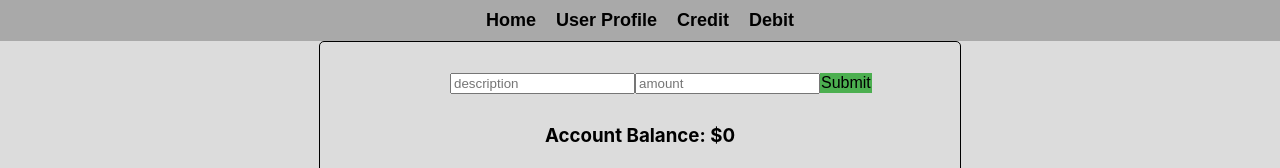
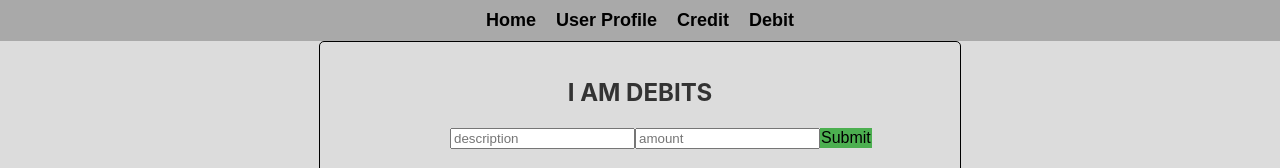
Before and after one commit to Hikhal/BankApp, a React (Create React App) app in the folder bankapp/: page /debit in a window 1280 px wide. Shown: the top 168 px of the page. Built offline with nearby package versions, Linux system fonts and the light colour scheme; no server answers.

Commit message:
title added in debit.jsx

```diff
--- a/bankapp/src/components/debit.jsx
+++ b/bankapp/src/components/debit.jsx
@@ -63,6 +63,7 @@ export default function Debit(props) {
   // Return JSX for rendering
   return (
     <div className="debitContainer">
+      <h1>I AM DEBITS</h1>
       <form onSubmit={handleSubmit} className="forms">
         <div className="innerContainer">
         <input
```
